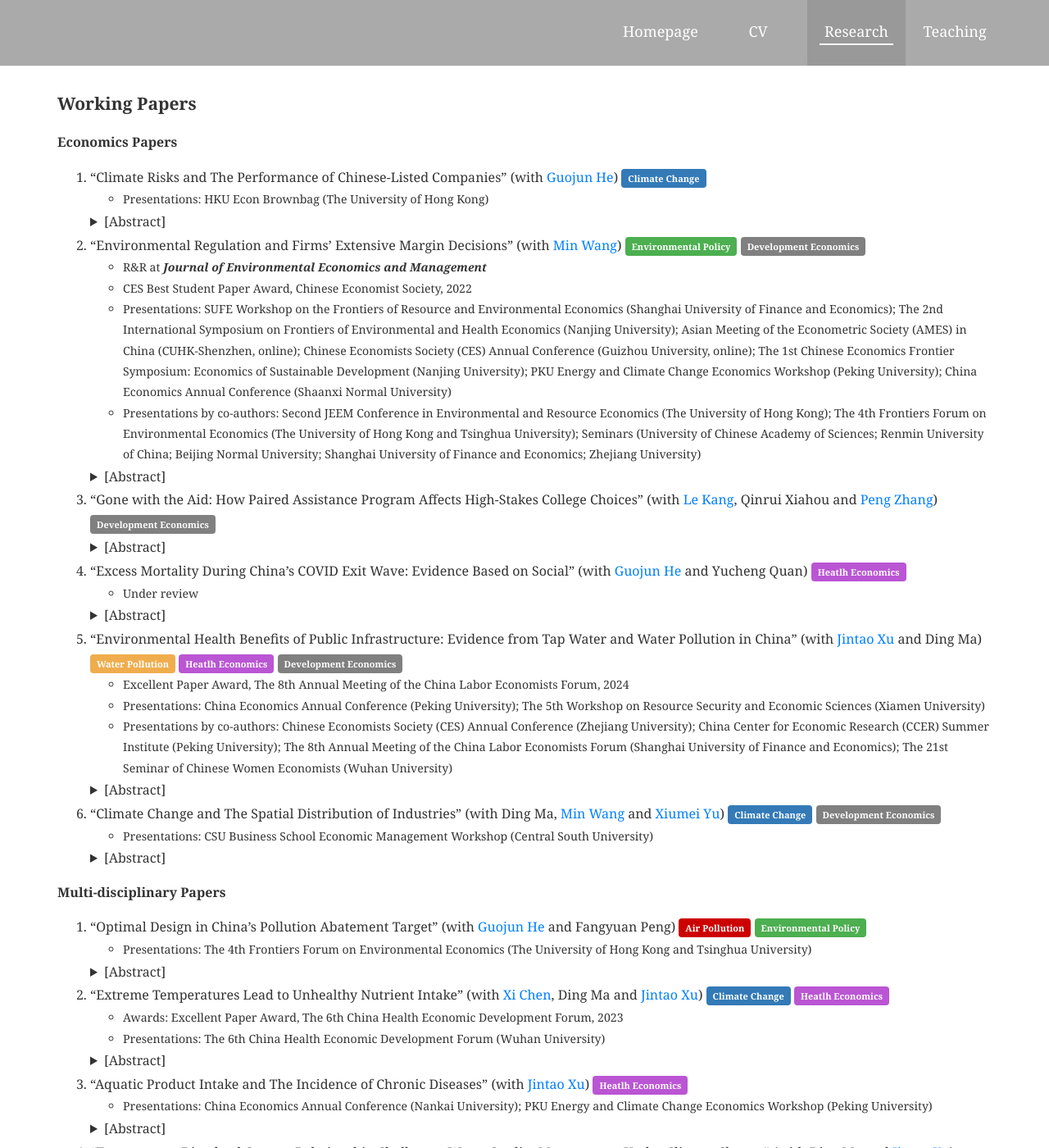
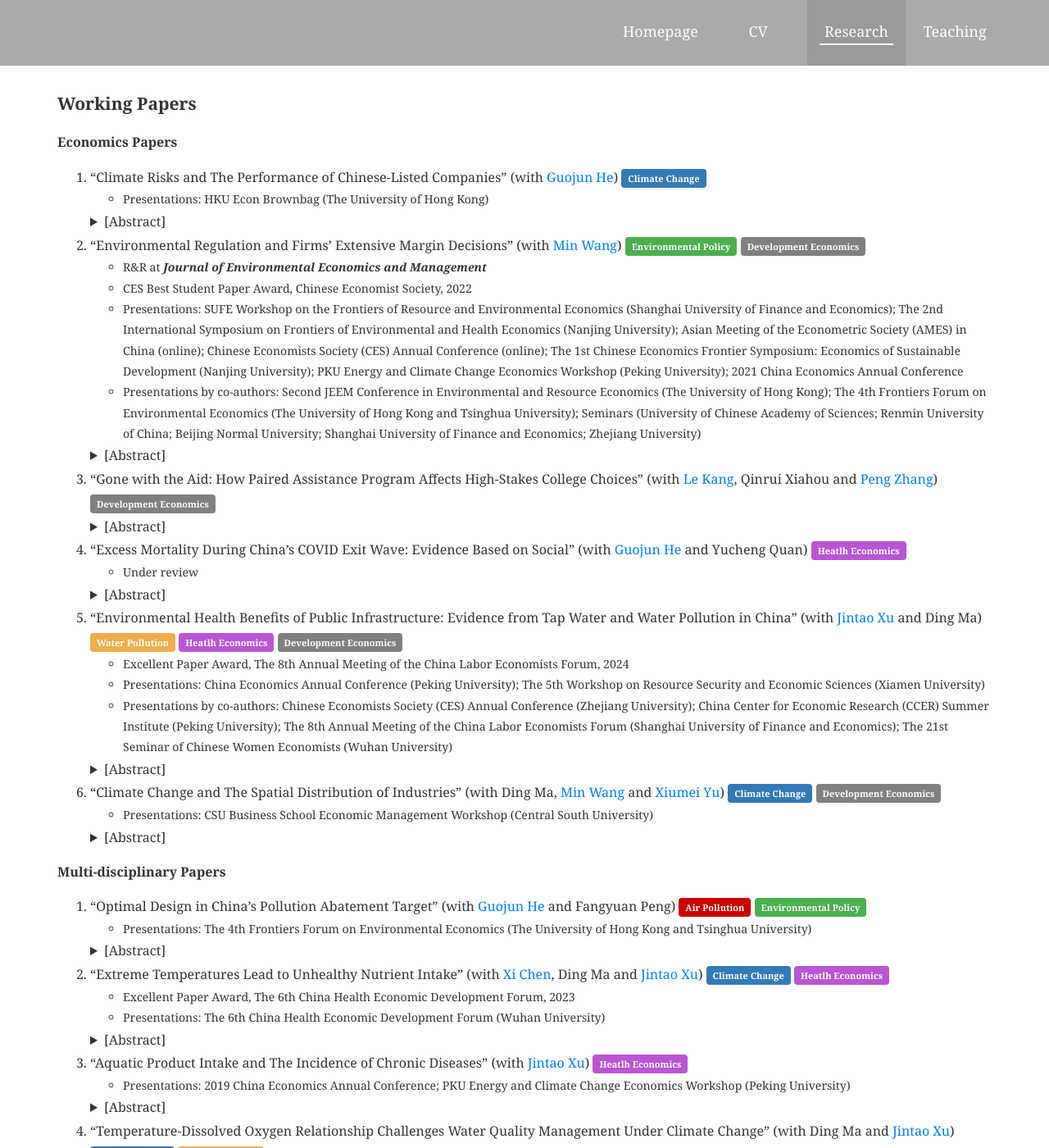
Before and after one commit to shuoliecon/shuoliecon.github.io, a Jekyll site: the page built from pages/_research/index.md, in a window 1280 px wide and 1400 px high. Shown: the whole window at 82% size. Built offline with Jekyll 4.4.1, drawn with Linux system fonts in a browser that asks for light colours.

Commit message:
Update index.md

```diff
--- a/pages/_research/index.md
+++ b/pages/_research/index.md
@@ -17,7 +17,7 @@ no_heading: true
 <li>“Environmental Regulation and Firms’ Extensive Margin Decisions” (with <a href="https://www.nsd.pku.edu.cn/szdw/qzjs/w/262180.htm">Min Wang</a>) <span class="label label-d">Environmental Policy</span> <span class="label label-f">Development Economics</span></li>
 <ul><li>R&R at <b><i>Journal of Environmental Economics and Management</i></b></li></ul>
 <ul><li>CES Best Student Paper Award, Chinese Economist Society, 2022</li></ul>
-<ul><li>Presentations: SUFE Workshop on the Frontiers of Resource and Environmental Economics (Shanghai University of Finance and Economics); The 2nd International Symposium on Frontiers of Environmental and Health Economics (Nanjing University); Asian Meeting of the Econometric Society (AMES) in China (CUHK-Shenzhen, online); Chinese Economists Society (CES) Annual Conference (Guizhou University, online); The 1st Chinese Economics Frontier Symposium: Economics of Sustainable Development (Nanjing University); PKU Energy and Climate Change Economics Workshop (Peking University); China Economics Annual Conference (Shaanxi Normal University)</li></ul>
+<ul><li>Presentations: SUFE Workshop on the Frontiers of Resource and Environmental Economics (Shanghai University of Finance and Economics); The 2nd International Symposium on Frontiers of Environmental and Health Economics (Nanjing University); Asian Meeting of the Econometric Society (AMES) in China (online); Chinese Economists Society (CES) Annual Conference (online); The 1st Chinese Economics Frontier Symposium: Economics of Sustainable Development (Nanjing University); PKU Energy and Climate Change Economics Workshop (Peking University); 2021 China Economics Annual Conference</li></ul>
 <ul><li>Presentations by co-authors: Second JEEM Conference in Environmental and Resource Economics (The University of Hong Kong); The 4th Frontiers Forum on Environmental Economics (The University of Hong Kong and Tsinghua University); Seminars (University of Chinese Academy of Sciences; Renmin University of China; Beijing Normal University; Shanghai University of Finance and Economics; Zhejiang University)</li></ul>
 <details><summary>[Abstract]</summary>The paper explores the impacts of environmental regulation on Chinese firms’ extensive margin decisions and consequent changes in the market structure of regulated industries. Although environmental regulation deters firm entry and increases firm exit, it asymmetrically targets entrants more than incumbents. Through the market selection mechanism, large and private entrants are less inclined to enter the market in response to regulation, while small incumbents are more likely to exit. We finally examine whether incumbents in regulated cities adjust their inter-city investments to non-regulated cities and find no significant results, alleviating concerns regarding the regulation’s spatial spillover effects.</details>
 
@@ -53,13 +53,13 @@ no_heading: true
 
 
 <li>“Extreme Temperatures Lead to Unhealthy Nutrient Intake” (with <a href="https://ysph.yale.edu/profile/xi-chen/">Xi Chen</a>, Ding Ma and <a href="https://www.nsd.pku.edu.cn/szdw/qzjs/x/262188.htm">Jintao Xu</a>)  <span class="label label-a">Climate Change</span> <span class="label label-e">Heatlh Economics</span></li>
-<ul><li>Awards: Excellent Paper Award, The 6th China Health Economic Development Forum, 2023</li></ul>
+<ul><li>Excellent Paper Award, The 6th China Health Economic Development Forum, 2023</li></ul>
 <ul><li>Presentations: The 6th China Health Economic Development Forum (Wuhan University)</li></ul>
 <details><summary>[Abstract]</summary>Climate change-induced extreme temperatures threaten agriculture and exacerbate global food insecurity. While the temperature effects on food supply are well-known, we provide the first evidence of short-term fluctuations in extreme temperatures influencing food consumption and nutrition intake in China over two decades. The fixed effect models demonstrate that extreme heat reduces carbohydrate and protein intake without affecting fat consumption, whereas cold weather increases all of them and has a largest effect on fat consumption. Vegetable consumption significantly decreases during extreme heat, while dried legume intake notably increases during extreme cold. In contrast, cereal consumption peaks on hot days and declines on cold days. This paper reveals that air conditioners, fans, and heating systems effectively mitigate the impact of temperature extremes, while refrigerators offer minimal benefits. Thus, biological appetite, rather than food accessibility, primarily drives nutrient intake during extreme temperatures. Besides, rural, low-income, male, and child populations exhibit lower vulnerability. Our study suggests climate change may highly decrease the intake of carbohydrate and protein, but not in the same proportion as fat, offering a novel perspective on the temperature-health nexus.</details>
 
 
 <li>“Aquatic Product Intake and The Incidence of Chronic Diseases” (with <a href="https://www.nsd.pku.edu.cn/szdw/qzjs/x/262188.htm">Jintao Xu</a>) <span class="label label-e">Heatlh Economics</span></li>
-<ul><li>Presentations: China Economics Annual Conference (Nankai University); PKU Energy and Climate Change Economics Workshop (Peking University)</li></ul>
+<ul><li>Presentations: 2019 China Economics Annual Conference; PKU Energy and Climate Change Economics Workshop (Peking University)</li></ul>
 <details><summary>[Abstract]</summary>This paper employs a Cox proportional hazard model to examine the impact of aquatic product consumption on the risk of four noncommunicable diseases (NCDs) in China, including hypertension, diabetes, heart attack, and stroke. Since the effect of food consumption on health outcomes may be nonlinear, this paper utilizes a nonparametric binned approach to encapsulate the nonlinear effect of aquatic product consumption, exploring the optimal level of intake. Our findings suggest that, compared to no aquatic product intake, consuming less than 100 g/week of aquatic products significantly diminishes the risk of most NCDs. However, we did not find substantial evidence supporting the recommended amount (280-525 g per week) of aquatic product consumption suggested by the Chinese dietary guidelines. This paper has significant implications for diet and nutrition policies.</details>
 
 <li>“Temperature-Dissolved Oxygen Relationship Challenges Water Quality Management Under Climate Change” (with Ding Ma and <a href="https://www.nsd.pku.edu.cn/szdw/qzjs/x/262188.htm">Jintao Xu</a>) <span class="label label-a">Climate Change</span> <span class="label label-b">Water Pollution</span></li>
```
